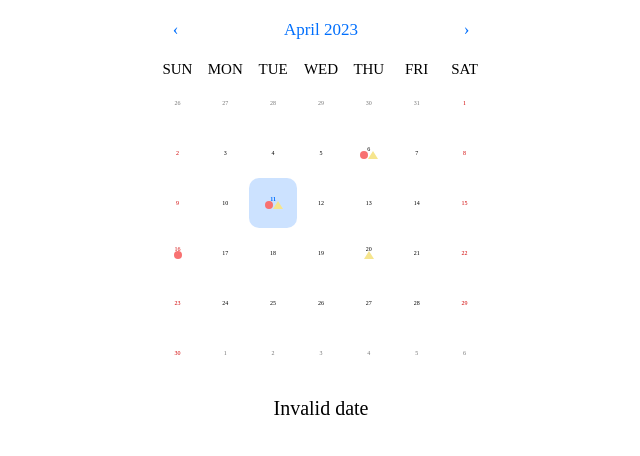
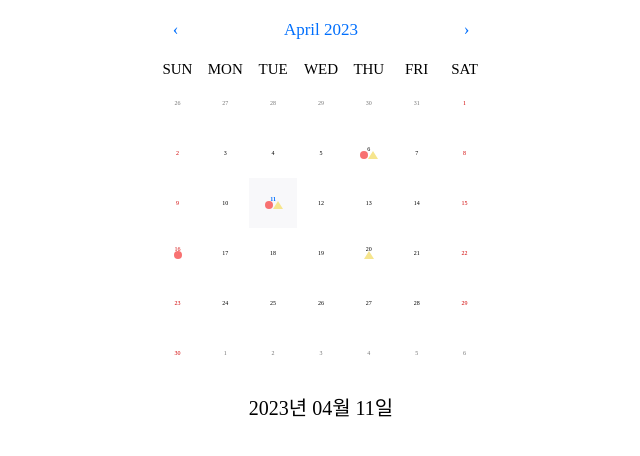
Before and after one commit to kookmin-sw/capstone-2023-11, a React (Create React App) app in the folder web_frontend/: page /senior/calendar in a window 1280 px wide. Shown: the top 456 px of the page, without its empty margins (319-959 px from the left). Built offline with nearby package versions, Linux system fonts and the light colour scheme; a web font is replaced by a local one.

Commit message:
[chore] 코드 정리

```diff
--- a/web_frontend/src/components/common/SeniorCalendar.tsx
+++ b/web_frontend/src/components/common/SeniorCalendar.tsx
@@ -1,18 +1,15 @@
 import moment from "moment";
-import { useEffect, useState } from "react";
+import { useState } from "react";
 import Calendar from "react-calendar";
 import "react-calendar/dist/Calendar.css";
 import { Value } from "react-calendar/dist/cjs/shared/types";
 import styled from "styled-components";
 
 function SeniorCalendar() {
-  const [value, setValue] = useState<Date | null>(null);
+  const [value, setValue] = useState(new Date());
   const meal = ["2023-04-06", "2023-04-11", "2023-04-16"];
   const workout = ["2023-04-06", "2023-04-11", "2023-04-20"];
 
-  useEffect(() => {
-    console.log(value);
-  }, [value]);
   const handleChange = (value: Value) => {
     if (value instanceof Date) {
       setValue(value);
@@ -24,37 +21,25 @@ function SeniorCalendar() {
       <Cal
         calendarType="US"
         onChange={handleChange}
+        activeStartDate={value}
         value={value}
         next2Label={null}
         prev2Label={null}
-        // showNeighboringMonth={false}
         formatDay={(locale, date) => date.toLocaleString("en", { day: "numeric" })}
         tileContent={({ date }) => {
-          if (
-            meal.find((x) => x === moment(date).format("YYYY-MM-DD")) &&
-            workout.find((x) => x === moment(date).format("YYYY-MM-DD"))
-          ) {
+          const isMeal = meal.find((x) => x === moment(date).format("YYYY-MM-DD"));
+          const isWorkout = workout.find((x) => x === moment(date).format("YYYY-MM-DD"));
+          if (isMeal || isWorkout) {
             return (
               <DotContainer>
-                <div className="dot"></div>
-                <div className="triangle"></div>
-              </DotContainer>
-            );
-          } else if (meal.find((x) => x === moment(date).format("YYYY-MM-DD"))) {
-            return (
-              <DotContainer>
-                <div className="dot"></div>
-              </DotContainer>
-            );
-          } else if (workout.find((x) => x === moment(date).format("YYYY-MM-DD"))) {
-            return (
-              <DotContainer>
-                <div className="triangle"></div>
+                {isMeal && <div className="dot" />}
+                {isWorkout && <div className="triangle" />}
               </DotContainer>
             );
           }
         }}
       />
+
       <StTitle>{moment(value).format("YYYY년 MM월 DD일")}</StTitle>
     </StContainer>
   );
```
